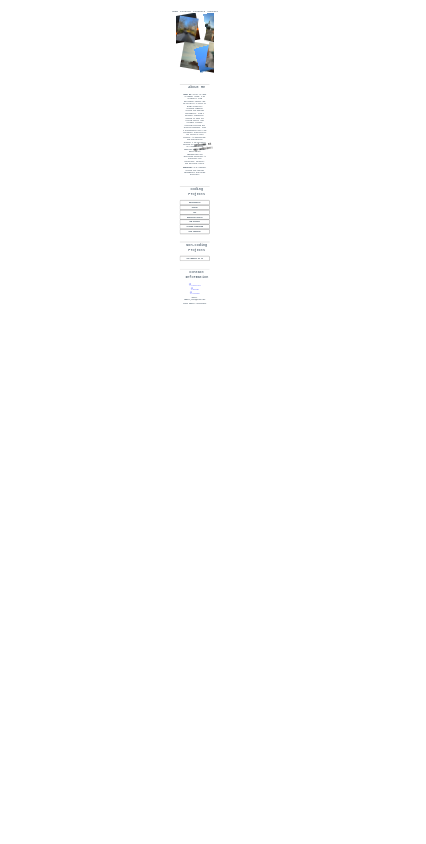
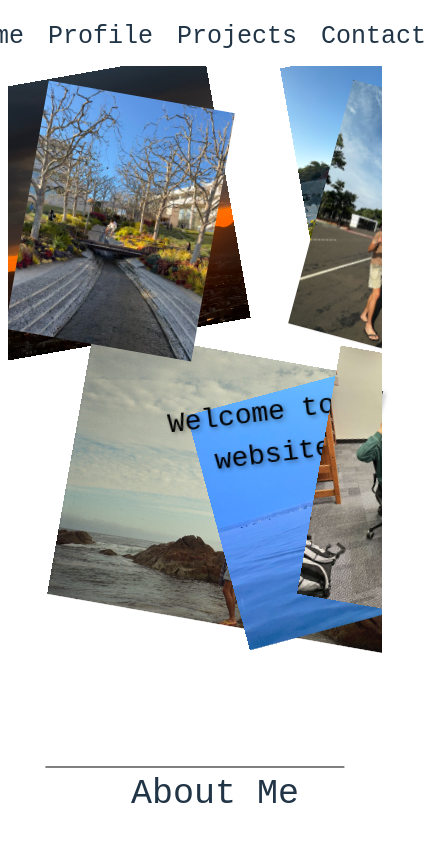
Before and after one commit to emmettyoung/website, a React (Vite) app in the folder frontend/: page / in a window 390 px wide. Shown: the top 844 px of the page, 426 px wide, since content can reach past the window. Built offline with nearby package versions, Linux system fonts and the light colour scheme.

Commit message:
Feat: phone work

```diff
--- a/frontend/src/styles/main.css
+++ b/frontend/src/styles/main.css
@@ -213,8 +213,18 @@ position: absolute;
 
 @media (max-width: 600px) and (orientation: portrait) {
   #root {
-    transform: scale(0.1);
+    transform: none;
     transform-origin: top center;
+    max-width: fit-content;
+  }
+  .sunset-image,
+  .tulum-image,
+  .overlay-australia,
+  .overlay-lake,
+  .jakarta,
+  .icy,
+  .LA {
+    transform: scale(.2);
   }
 }
 
```
